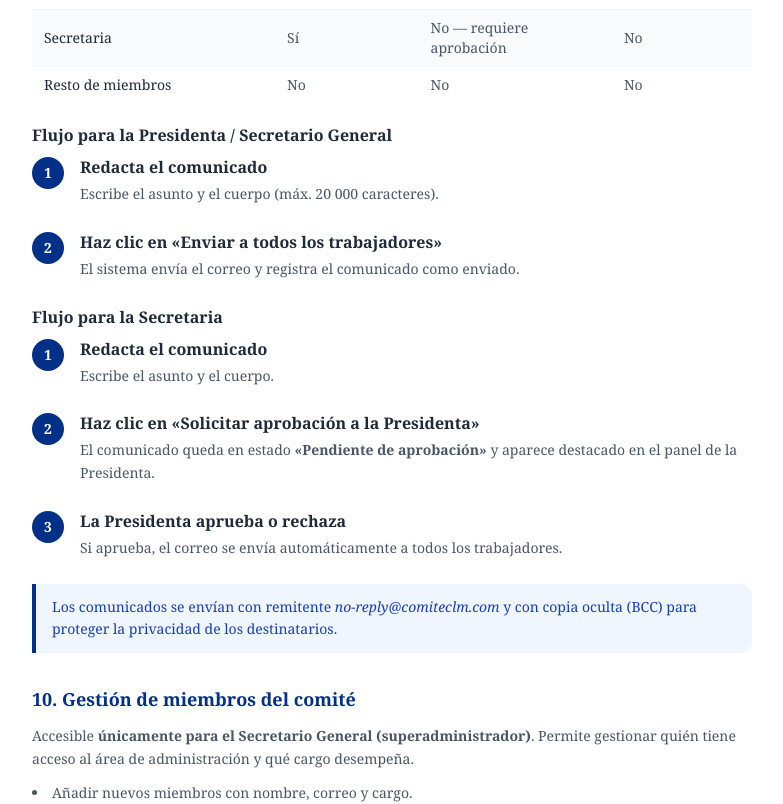
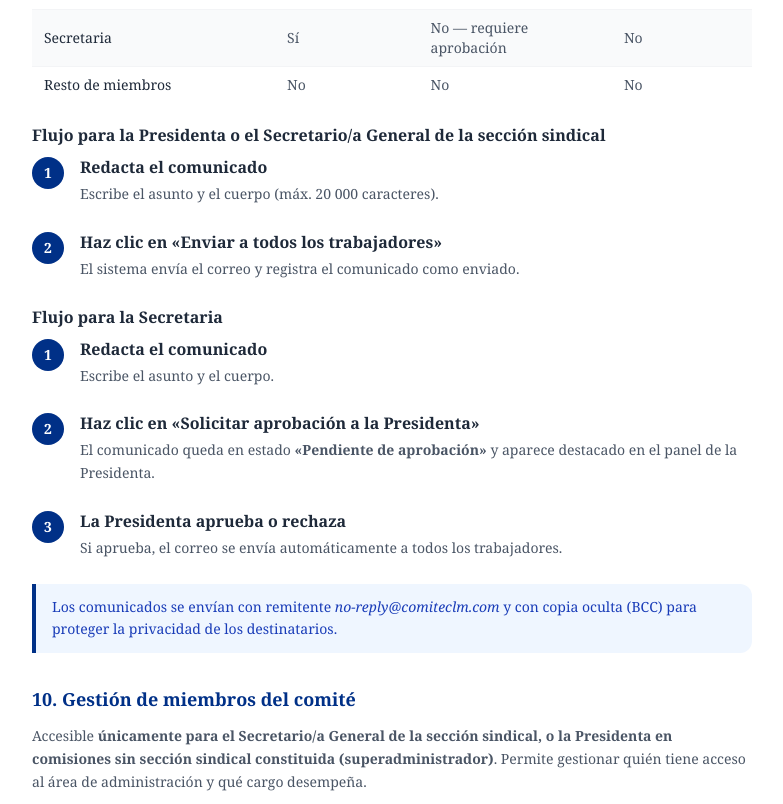
Before and after one commit to elcorreveidile/Comite-CLM, a Next.js app in the folder web/: page /manual in a window 1280 px wide. Shown: the part 7500-8304 px from the top of the page, without its empty margins (248-1031 px from the left). Built offline with nearby package versions, Linux system fonts and the light colour scheme.

Commit message:
Manual: aclara que 'Secretario/a General' es el de la sección sindical
https://claude.ai/code/session_019pGS48bJjkhFH5pVFgvJ5v

```diff
--- a/web/app/manual/page.tsx
+++ b/web/app/manual/page.tsx
@@ -469,7 +469,7 @@ export default function ManualPage() {
             </tbody>
           </table>
         </div>
-        <H4>Flujo para la Presidenta / Secretario General</H4>
+        <H4>Flujo para la Presidenta o el Secretario/a General de la sección sindical</H4>
         <Step n={1} title="Redacta el comunicado">Escribe el asunto y el cuerpo (máx. 20 000 caracteres).</Step>
         <Step n={2} title="Haz clic en «Enviar a todos los trabajadores»">El sistema envía el correo y registra el comunicado como enviado.</Step>
         <H4>Flujo para la Secretaria</H4>
@@ -487,7 +487,7 @@ export default function ManualPage() {
 
         <H3 id="p2-miembros">10. Gestión de miembros del comité</H3>
         <p className="text-gray-600 text-sm leading-relaxed mb-3">
-          Accesible <strong>únicamente para el Secretario General (superadministrador)</strong>.
+          Accesible <strong>únicamente para el Secretario/a General de la sección sindical, o la Presidenta en comisiones sin sección sindical constituida (superadministrador)</strong>.
           Permite gestionar quién tiene acceso al área de administración y qué cargo desempeña.
         </p>
         <ul className="list-disc list-inside text-sm text-gray-600 space-y-1 mb-4">
```
